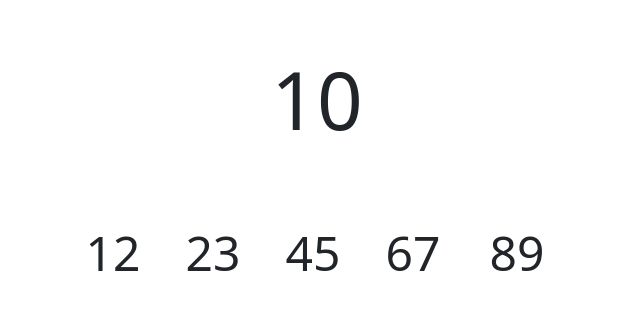
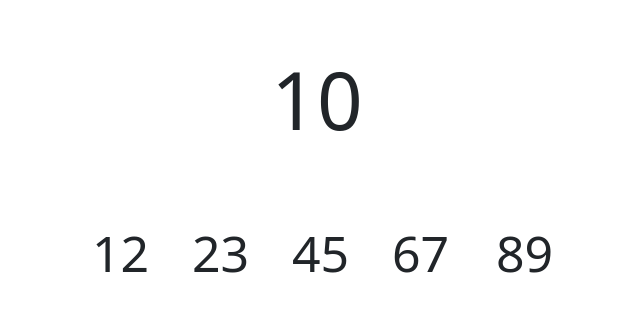
Before and after one commit to marcocareddu/js-simon, a plain HTML site: page index.html in a window 1280 px wide. Shown: the part 247-558 px from the top of the page, without its empty margins (323-963 px from the left). Drawn offline with nearby package versions, Linux system fonts and the light colour scheme.

Commit message:
CSS - Added style to numbers

```diff
--- a/css/style.css
+++ b/css/style.css
@@ -9,12 +9,12 @@ main {
     height: 100vh;
 }
 
-/* .box {
-    margin: 0 auto;
-    width: 400px;
-} */
-
 .numbers {
     width: 100px;
     height: 100px;
+    display: flex;
+    justify-content: center;
+    align-items: center;
+    font-size: 50px;
+    padding-left: 15px;
 }
```
